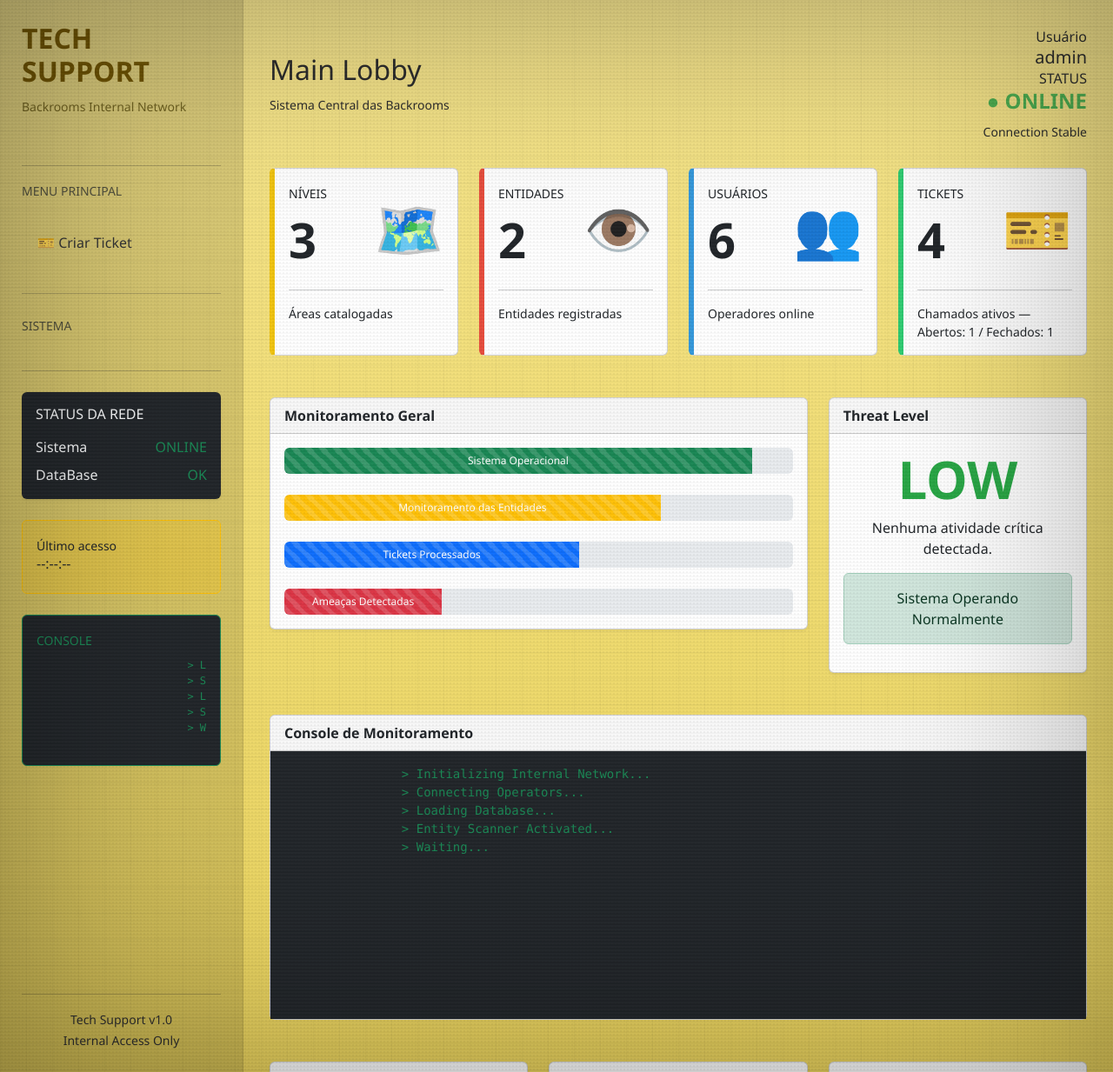
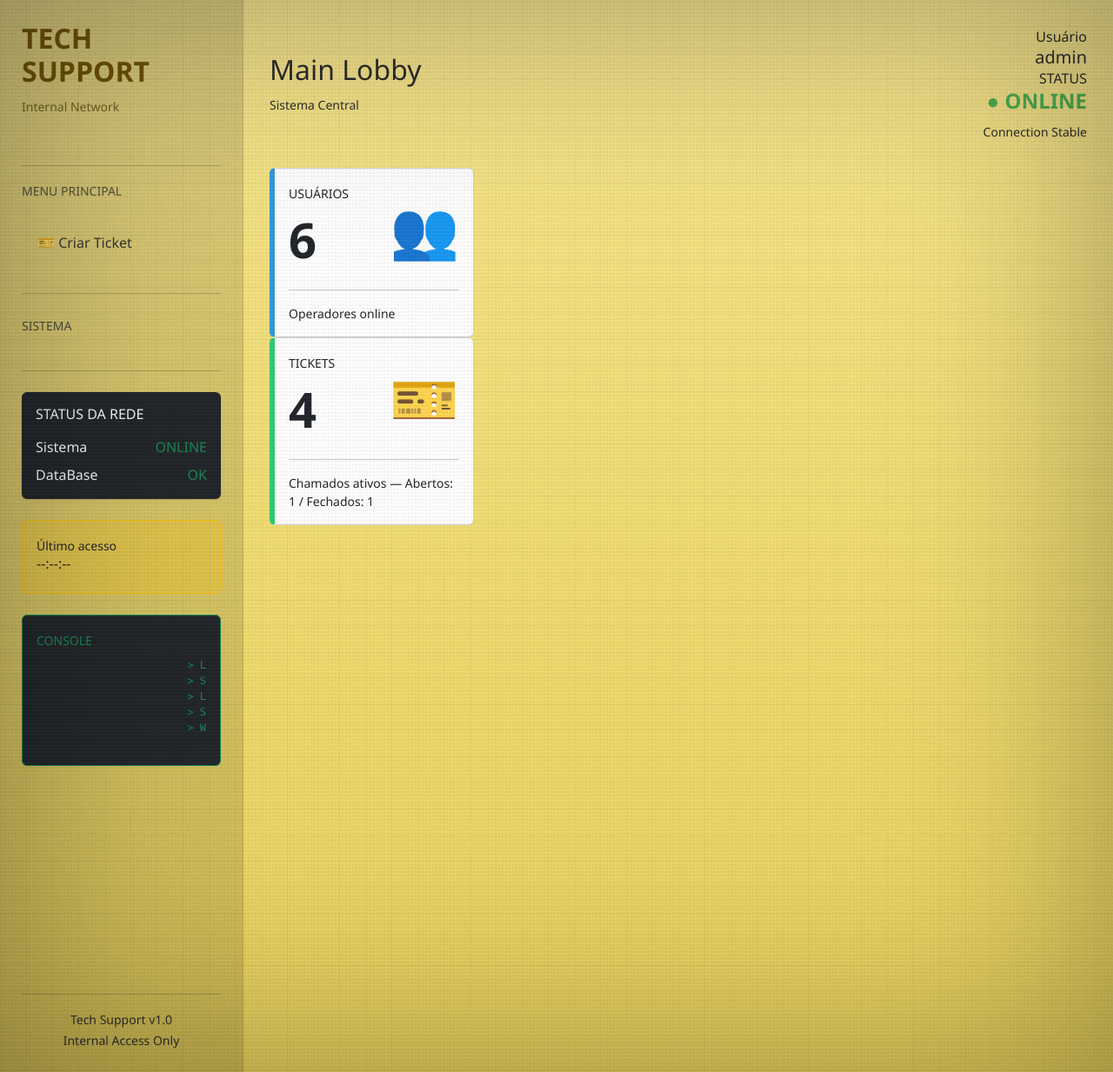
Before and after one commit to jjoserdsgarcia/tech-support, a Django app: page /mainlobby/ in a window 1280 px wide. Shown: the whole page at 87% size. Run offline with Django 5.2, Linux system fonts and the light colour scheme; a user stored in the database is signed in; data comes from the database, SQL or seed files in the repository; data that the repository does not hold is empty.

Commit message:
commit mudanças

```diff
--- a/techsupport/templates/techsupport/admin.html
+++ b/techsupport/templates/techsupport/admin.html
@@ -6,7 +6,7 @@
 <meta charset="UTF-8">
 <meta name="viewport" content="width=device-width, initial-scale=1.0">
 
-<title>M.E.G Admin Panel</title>
+<title>Admin Panel</title>
 
 
 <link rel="stylesheet"
--- a/techsupport/templates/techsupport/mainlobby.html
+++ b/techsupport/templates/techsupport/mainlobby.html
@@ -305,7 +305,7 @@
         <aside class="sidebar">
             <div class="logo">
                 <h2>TECH SUPPORT</h2>
-                <small>Backrooms Internal Network</small>
+                <small>Internal Network</small>
             </div>
 
             <hr>
@@ -381,7 +381,7 @@
             <div class="topbar">
                 <div>
                     <h2>Main Lobby</h2>
-                    <small>Sistema Central das Backrooms</small>
+                    <small>Sistema Central</small>
                 </div>
                 <div class="system-status">
                     <div>Usuário</div>
@@ -392,40 +392,9 @@
                 </div>
             </div>
 
-            <div class="row g-4">
-                <div class="col-lg-3 col-md-6">
-                    <div class="card dashboard-card level-card h-100">
-                        <div class="card-body">
-                            <div class="d-flex justify-content-between align-items-center">
-                                <div>
-                                    <small class="text-uppercase">Níveis</small>
-                                    <h1 class="display-4 fw-bold mt-2">{{ dashboard_data.levels_count|default:"0" }}
-                                    </h1>
-                                </div>
-                                <div class="display-3">🗺️</div>
-                            </div>
-                            <hr>
-                            <div class="small">Áreas catalogadas</div>
-                        </div>
-                    </div>
-                </div>
 
-                <div class="col-lg-3 col-md-6">
-                    <div class="card dashboard-card entity-card h-100">
-                        <div class="card-body">
-                            <div class="d-flex justify-content-between align-items-center">
-                                <div>
-                                    <small class="text-uppercase">Entidades</small>
-                                    <h1 class="display-4 fw-bold mt-2">{{ dashboard_data.entities_count|default:"0" }}
-                                    </h1>
-                                </div>
-                                <div class="display-3">👁️</div>
-                            </div>
-                            <hr>
-                            <div class="small">Entidades registradas</div>
-                        </div>
-                    </div>
-                </div>
+
+
 
                 <div class="col-lg-3 col-md-6">
                     <div class="card dashboard-card user-card h-100">
@@ -472,25 +441,19 @@
                                 <div class="progress-bar progress-bar-striped progress-bar-animated bg-success"
                                     style="width:92%;">Sistema Operacional</div>
                             </div>
-                            <div class="progress mb-4" style="height:30px;">
-                                <div class="progress-bar progress-bar-striped progress-bar-animated bg-warning"
-                                    style="width:74%;">Monitoramento das Entidades</div>
-                            </div>
+
                             <div class="progress mb-4" style="height:30px;">
                                 <div class="progress-bar progress-bar-striped progress-bar-animated bg-primary"
                                     style="width:58%;">Tickets Processados</div>
                             </div>
-                            <div class="progress" style="height:30px;">
-                                <div class="progress-bar progress-bar-striped progress-bar-animated bg-danger"
-                                    style="width:31%;">Ameaças Detectadas</div>
-                            </div>
+
                         </div>
                     </div>
                 </div>
 
                 <div class="col-lg-4">
                     <div class="card shadow-sm h-100">
-                        <div class="card-header"><strong>Threat Level</strong></div>
+                        <div class="card-header"><strong>Funcionamento do Sistema</strong></div>
                         <div class="card-body text-center">
                             <h1 id="threatLevel" style="color:#28a745;font-size:60px;font-weight:bold;">LOW</h1>
                             <p>Nenhuma atividade crítica detectada.</p>
@@ -507,32 +470,12 @@
                 > Initializing Internal Network...
                 > Connecting Operators...
                 > Loading Database...
-                > Entity Scanner Activated...
                 > Waiting...
                 </pre>
                 </div>
             </div>
 
-            <div class="row mt-5">
-                <div class="col-lg-4">
-                    <div class="card shadow-sm h-100">
-                        <div class="card-header"><strong>Radar de Entidades</strong></div>
-                        <div class="card-body text-center">
-                            <div class="radar">
-                                <div class="pulse pulse1"></div>
-                                <div class="pulse pulse2"></div>
-                                <div class="pulse pulse3"></div>
-                                <div class="dot dot1"></div>
-                                <div class="dot dot2"></div>
-                                <div class="dot dot3"></div>
-                            </div>
-                            <hr>
-                            <h5 id="entityName"> {{ dashboard_data.entity_name|default:"Entidade não identificada" }}
-                            </h5>
-                            <small>Distância: <span id="entityDistance">123 m</span></small>
-                        </div>
-                    </div>
-                </div>
+
 
                 <div class="col-lg-4">
                     <div class="card shadow-sm h-100">
@@ -594,40 +537,7 @@
                 </div>
             </div>
 
-            <div class="row mt-5">
-                <div class="col-lg-6">
-                    <div class="card">
-                        <div class="card-header">Atividade do Sistema</div>
-                        <div class="card-body">
-                            <table class="table">
-                                <thead>
-                                    <tr>
-                                        <th>Hora</th>
-                                        <th>Evento</th>
-                                    </tr>
-                                </thead>
-                                <tbody>
-                                    <tr>
-                                        <td>12:14</td>
-                                        <td>Scanner iniciado</td>
-                                    </tr>
-                                    <tr>
-                                        <td>12:19</td>
-                                        <td>Ticket recebido</td>
-                                    </tr>
-                                    <tr>
-                                        <td>12:28</td>
-                                        <td>Banco sincronizado</td>
-                                    </tr>
-                                    <tr>
-                                        <td>12:31</td>
-                                        <td>Nova entidade registrada</td>
-                                    </tr>
-                                </tbody>
-                            </table>
-                        </div>
-                    </div>
-                </div>
+
 
                 <div class="col-lg-6">
                     <div class="card">
@@ -658,9 +568,9 @@
             "> Comunicação estabilizada.",
             "> Ticket recebido.",
             "> Banco atualizado.",
-            "> Entity-001 localizada.",
-            "> Entity-004 desapareceu.",
-            "> Monitorando câmeras.",
+
+
+
             "> Aguardando comandos.",
             "> Operador conectado.",
             "> Sistema operacional estável.",
```
Also changed, not shown: techsupport/templates/techsupport/registerscreen.html (+4 -4 lines), techsupport/templates/techsupport/ticketing.html (+3 -10 lines).
